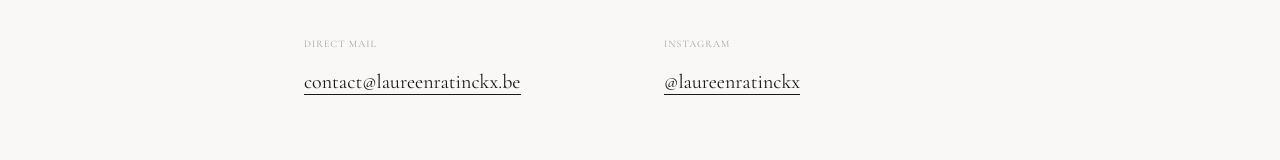
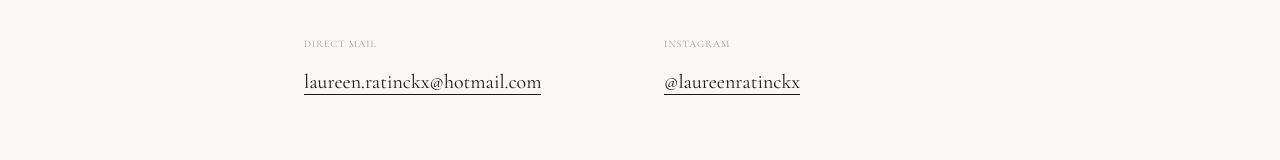
Before and after one commit to LaureenRatinckx/photography, a React (Vite) app: page /contact in a window 1280 px wide. Shown: the part 1058-1218 px from the top of the page. Built offline with nearby package versions, Linux system fonts and the light colour scheme; no server answers.

Commit message:
Update Contact.tsx

```diff
--- a/src/pages/Contact.tsx
+++ b/src/pages/Contact.tsx
@@ -36,7 +36,7 @@ export default function Contact() {
     } catch (err) {
       console.error(err);
       setStatus('error');
-      setErrorMessage('Er is iets misgegaan. Probeer het later opnieuw.');
+      setErrorMessage('Oeps! Er is iets misgegaan. Probeer het later opnieuw.');
     }
   };
 
@@ -122,11 +122,11 @@ export default function Contact() {
         <div className="mt-32 pt-16 border-t border-brand-ink/5 grid grid-cols-1 md:grid-cols-2 gap-12 text-center md:text-left">
           <div>
             <h4 className="text-[10px] uppercase tracking-widest text-brand-ink/40 mb-4">Direct Mail</h4>
-            <a href="mailto:contact@laureenratinckx.be" className="serif text-xl border-b border-brand-ink hover:pb-1 transition-all">contact@laureenratinckx.be</a>
+            <a href="mailto:laureen.ratinckx@hotmail.com" className="serif text-xl border-b border-brand-ink hover:pb-1 transition-all">laureen.ratinckx@hotmail.com</a>
           </div>
           <div>
             <h4 className="text-[10px] uppercase tracking-widest text-brand-ink/40 mb-4">Instagram</h4>
-            <a href="https://instagram.com" target="_blank" rel="noreferrer" className="serif text-xl border-b border-brand-ink hover:pb-1 transition-all">@laureenratinckx</a>
+            <a href="https://www.instagram.com/laureen.photography/" target="_blank" rel="noreferrer" className="serif text-xl border-b border-brand-ink hover:pb-1 transition-all">@laureenratinckx</a>
           </div>
         </div>
       </div>
```
